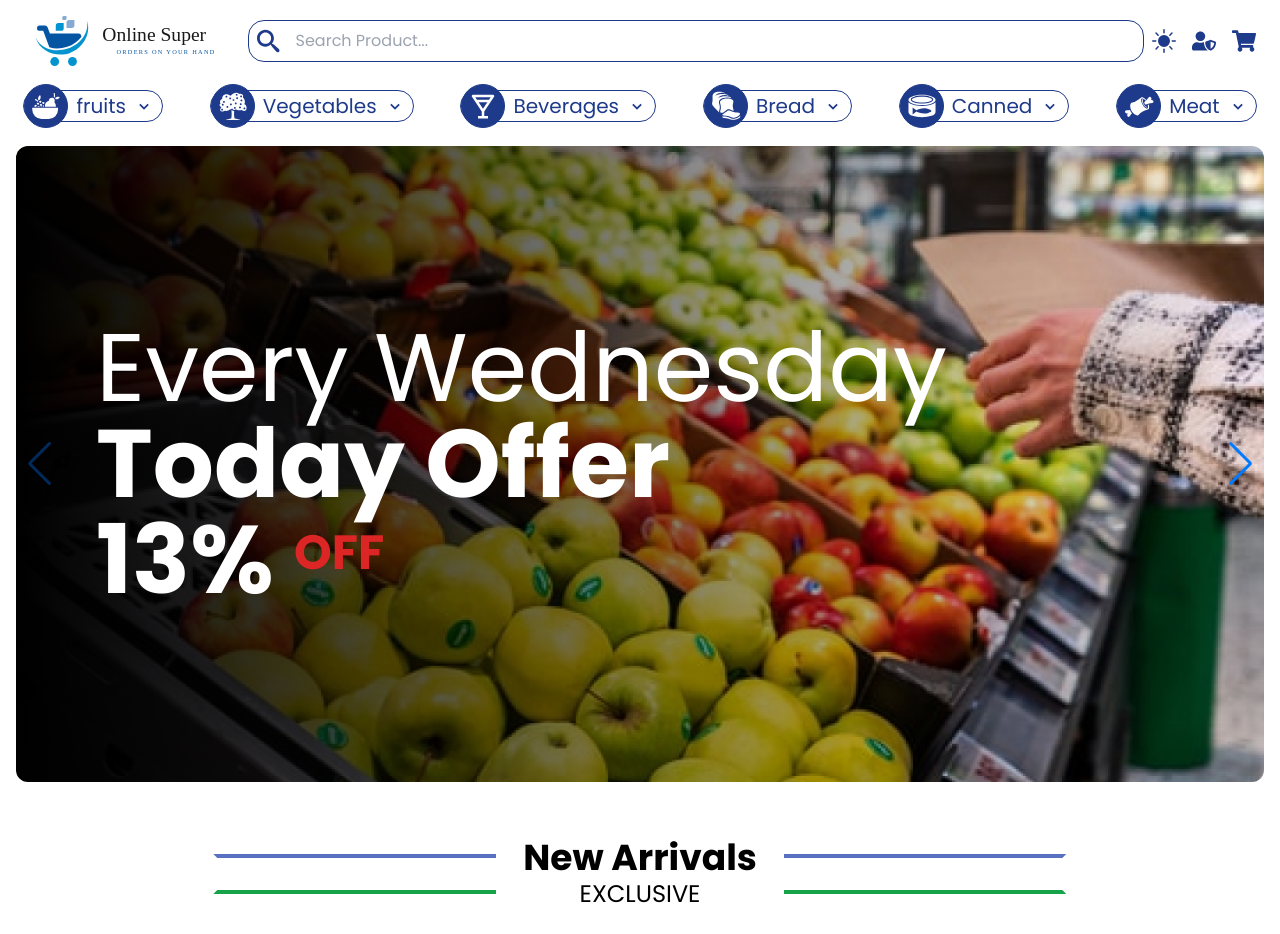
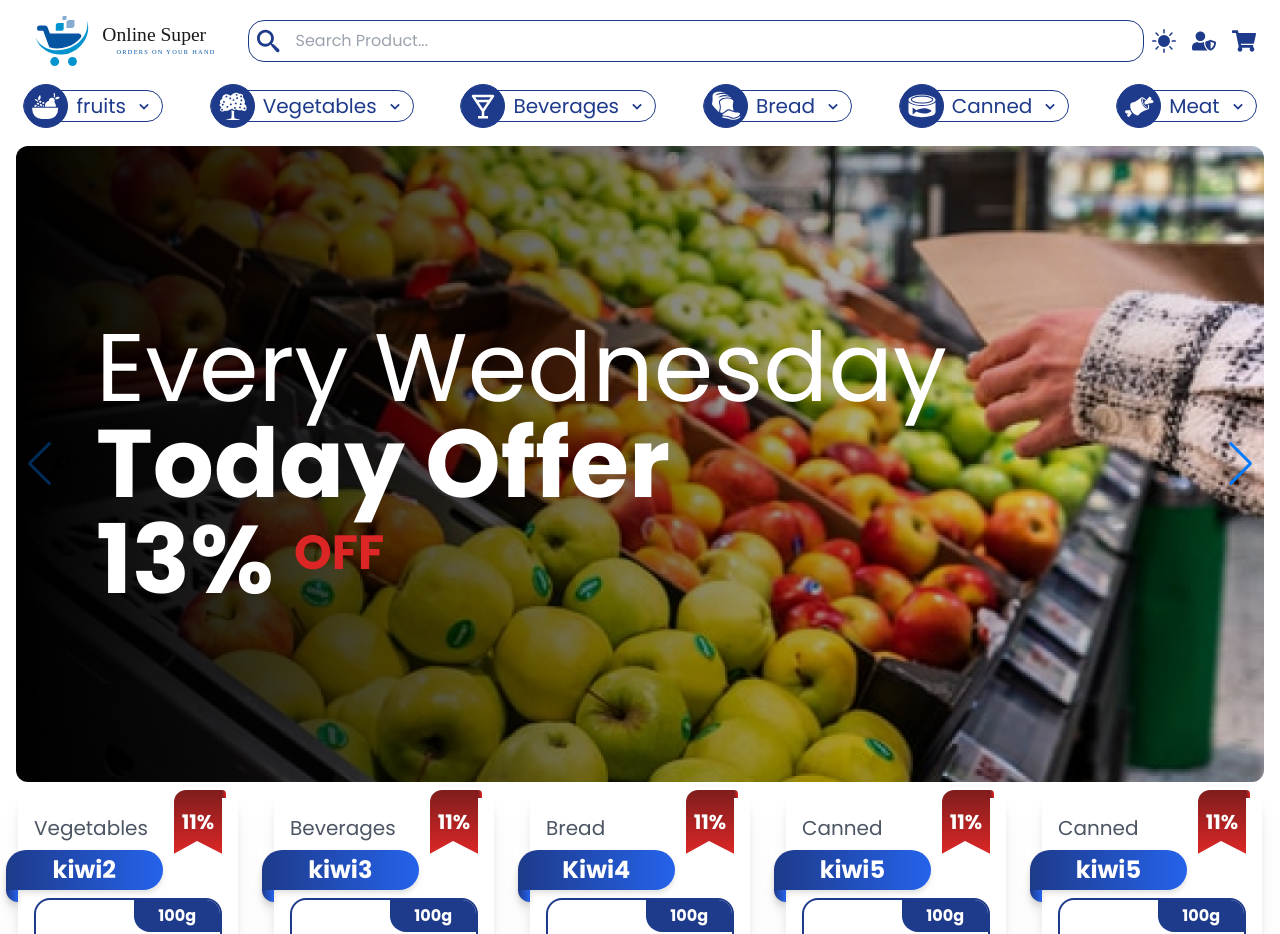
Before and after one commit to abdu-rr-asheed/onlineSuper, a React (Vite) app: page / in a window 1280 px wide. Shown: the top 934 px of the page. Built offline with nearby package versions, Linux system fonts and the light colour scheme.

Commit message:
card feching

```diff
--- a/src/components/Card.jsx
+++ b/src/components/Card.jsx
@@ -1,14 +1,13 @@
 import React from "react";
 import { FaShoppingCart } from "react-icons/fa";
-import food3 from "../assets/food3.png";
 
-const Card = () => {
+const Card = ({ name, image, weight, price, discountPrice, categoryId }) => {
   return (
     <>
       <div className="relative sm:w-[220px] w-5/12 bg-white rounded-lg sm:p-4 p-1 mx-4 mb-10 drop-shadow-xl">
-        <h2 className="text-gray-600 md:text-xl text-xs mb-2">Vegetables</h2>
+        <h2 className="text-gray-600 md:text-xl text-xs mb-2">{categoryId}</h2>
         <h1 className="relative w-10/12 md:text-2xl text-sm bg-gradient-to-r from-blue-900 to-blue-600 text-center text-white font-bold py-1 sm:right-7 right-4 rounded-t-3xl rounded-br-3xl drop-shadow-md before:absolute before:-bottom-3 before:left-0 before:w-3 before:h-3 before:bg-gradient-to-l before:from-blue-600 before:to-blue-900 before:rounded-bl-3xl">
-          Kiwi
+          {name}
         </h1>
         <p
           className="absolute right-4 -top-2 md:w-12 md:h-16 w-8 h-10 grid place-items-center bg-gradient-to-b from-red-900 to-red-600 md:text-xl text-xs text-white font-bold rounded-tl-xl"
@@ -19,18 +18,20 @@ const Card = () => {
         </p>
         <span className="absolute -top-2 right-3 w-1 h-2 bg-gradient-to-l from-red-600 to-red-900 rounded-tr-xl"></span>
         <div className="relative w-full h-full my-2 border-2 border-blue-900 rounded-2xl overflow-hidden">
-          <img src={food3} alt="food" className="object-cover w-full h-full" />
+          <img src={image} alt="food" className="object-cover w-full h-full" />
           <p className="absolute top-0 right-0 sm:px-6 px-2 py-1 bg-blue-900 text-white font-bold rounded-bl-2xl">
-            100g
+            {weight}
           </p>
           <span className="absolute bottom-3 right-3 sm:w-10 sm:h-10 w-8 h-8 bg-blue-600 text-white sm:text-base text-sm font-bold grid place-items-center drop-shadow-md rounded-full">
             <FaShoppingCart />
           </span>
         </div>
         <div className="text-center">
-          <h1 className="text-2xl text-blue-900 font-bold">Rs. 1200.00</h1>
-          <s className="text-xl text-orange-600">Rs. 1300.00</s>
-          <h1 className="text-xl">Save Rs. 100</h1>
+          <h1 className="text-2xl text-blue-900 font-bold">
+            Rs. {discountPrice}.00
+          </h1>
+          <s className="text-xl text-orange-600">Rs. {price}.00</s>
+          <h1 className="text-xl">Save Rs. {price - discountPrice}</h1>
         </div>
       </div>
     </>
--- a/src/containers/Cards.jsx
+++ b/src/containers/Cards.jsx
@@ -2,16 +2,27 @@ import React from "react";
 import Heading from "../components/Heading";
 import Card from "../components/Card";
 
-const Cards = () => {
+import { products } from "../utilities/data";
+
+const Cards = ({ main_heading, slug_title }) => {
   return (
     <>
-      <Heading main_heading="New Arrivals" slug_title="Exclusive" />
+      <Heading main_heading={main_heading} slug_title={slug_title} />
       <div className="flex justify-around items-center flex-wrap">
-        <Card />
-        <Card />
-        <Card />
-        <Card />
-        <Card />
+        {products.map((item, idx) => (
+          <React.Fragment key={idx}>
+            {item.recommend == 1 && (
+              <Card
+                name={item.name}
+                image={item.image}
+                weight={item.weight}
+                price={item.price}
+                discountPrice={item.discountPrice}
+                categoryId={item.categoryId}
+              />
+            )}
+          </React.Fragment>
+        ))}
       </div>
     </>
   );
--- a/src/utilities/data.jsx
+++ b/src/utilities/data.jsx
@@ -6,6 +6,8 @@ import {
   GiMeat,
 } from "react-icons/gi";
 import { BiDrink } from "react-icons/bi";
+
+import food3 from "../assets/food3.png";
 
 export const categories = [
   {
@@ -51,3 +53,78 @@ export const categories = [
       "https://images.unsplash.com/photo-1488459716781-31db52582fe9?ixlib=rb-1.2.1&ixid=MnwxMjA3fDB8MHxwaG90by1wYWdlfHx8fGVufDB8fHx8&auto=format&fit=crop&w=870&q=80",
   },
 ];
+
+export const products = [
+  {
+    id: 1,
+    name: "kiwi",
+    image: food3,
+    weight: "100g",
+    price: 1300,
+    discountPrice: 1200,
+    categoryId: categories[0].name,
+    recommend: 0,
+    newProducts: 1,
+    offers: 0,
+  },
+  {
+    id: 2,
+    name: "kiwi2",
+    image: food3,
+    weight: "100g",
+    price: 1300,
+    discountPrice: 1200,
+    categoryId: categories[1].name,
+    recommend: 1,
+    newProducts: 1,
+    offers: 0,
+  },
+  {
+    id: 3,
+    name: "kiwi3",
+    image: food3,
+    weight: "100g",
+    price: 1300,
+    discountPrice: 1200,
+    categoryId: categories[2].name,
+    recommend: 1,
+    newProducts: 1,
+    offers: 0,
+  },
+  {
+    id: 4,
+    name: "Kiwi4",
+    image: food3,
+    weight: "100g",
+    price: 1300,
+    discountPrice: 1200,
+    categoryId: categories[3].name,
+    recommend: 1,
+    newProducts: 1,
+    offers: 0,
+  },
+  {
+    id: 5,
+    name: "kiwi5",
+    image: food3,
+    weight: "100g",
+    price: 1300,
+    discountPrice: 1200,
+    categoryId: categories[4].name,
+    recommend: 1,
+    newProducts: 1,
+    offers: 0,
+  },
+  {
+    id: 6,
+    name: "kiwi5",
+    image: food3,
+    weight: "100g",
+    price: 1300,
+    discountPrice: 1200,
+    categoryId: categories[4].name,
+    recommend: 1,
+    newProducts: 1,
+    offers: 0,
+  },
+];
```
